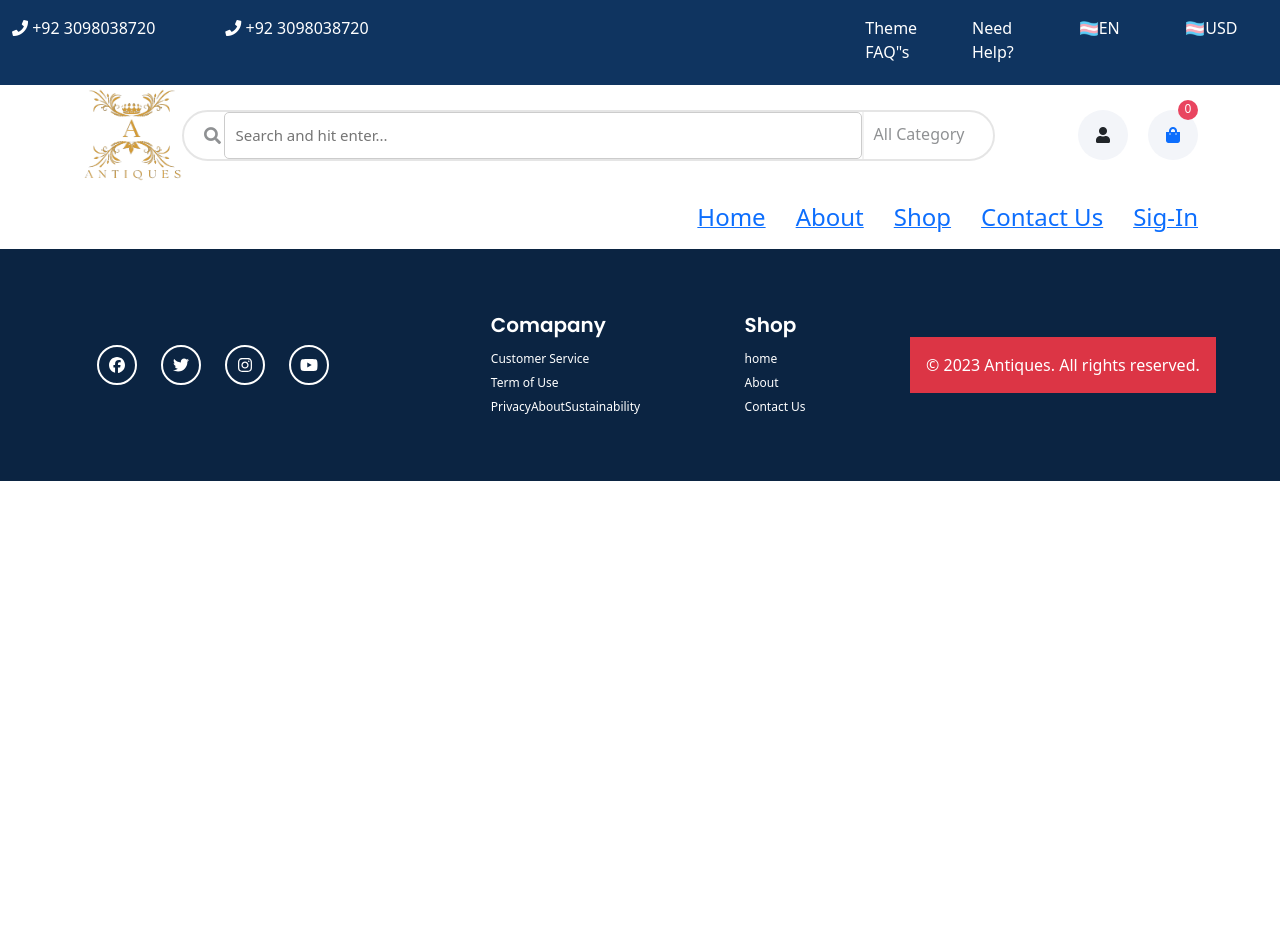
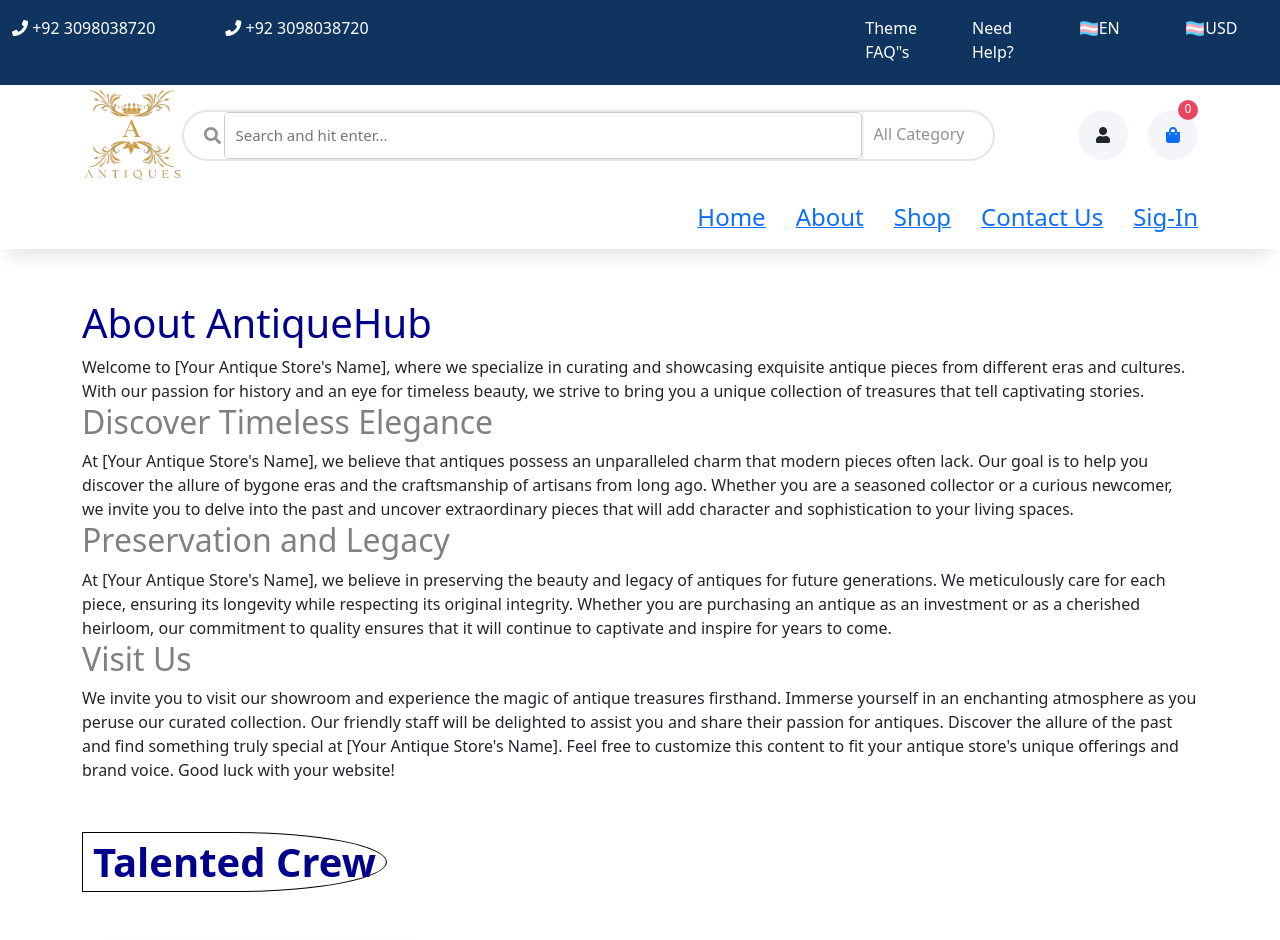
Before and after one commit to RanaZainPNY/mernproject, a React (Create React App) app in the folder frontend/: page /about in a window 1280 px wide. Shown: the top 940 px of the page. Before the commit the page ends 800 px from the top, so only its background shows below. Built offline with nearby package versions, Linux system fonts and the light colour scheme.

Commit message:
integrated aboutus

```diff
--- a/frontend/src/App.js
+++ b/frontend/src/App.js
@@ -6,6 +6,7 @@ import Pages from "./pages/Pages";
 import ContactUs from "./components/website/Contactus/Contactus";
 import Signin from "./components/website/SignIn/Signin";
 import Footer from "./components/website/Footer/Footer";
+import About from "./components/website/About/About";
 
 function App() {
   return (
@@ -16,6 +17,7 @@ function App() {
           <Route path="/" element={<Pages />}></Route>
           <Route path="/contact" element={<ContactUs />}></Route>
           <Route path="/signin" element={<Signin />}></Route>
+          <Route path="/about" element={<About/>}></Route>
         </Routes>
         <Footer />
       </Router>
--- a/frontend/src/components/website/About/About.js
+++ b/frontend/src/components/website/About/About.js
@@ -8,7 +8,7 @@ export default function About() {
       {/* <TopBarBox />
       <Carosuel /> */}
       <Container style={{ marginTop: "50px" }}>
-      <h1 style={{ color: "darkblue" }}>About AntiqueHub</h1>
+        <h1 style={{ color: "darkblue" }}>About AntiqueHub</h1>
         Welcome to [Your Antique Store's Name], where we specialize in curating
         and showcasing exquisite antique pieces from different eras and
         cultures. With our passion for history and an eye for timeless beauty,
@@ -36,19 +36,26 @@ export default function About() {
         the past and find something truly special at [Your Antique Store's
         Name]. Feel free to customize this content to fit your antique store's
         unique offerings and brand voice. Good luck with your website!
-
         <h1 style={{ marginTop: "50px" }}>
           {/* <b>Talented Crew:</b> */}
-          <b style={{ border: "1px solid black", borderRadius: "0 50% 50% 0", padding: "5px 10px", display: "inline-block", color: "darkblue" }}>Talented Crew</b>
-
+          <b
+            style={{
+              border: "1px solid black",
+              borderRadius: "0 50% 50% 0",
+              padding: "5px 10px",
+              display: "inline-block",
+              color: "darkblue",
+            }}
+          >
+            Talented Crew
+          </b>
         </h1>
-
         <Row style={{ marginTop: "50px" }}>
           <Col md={4}>
-            <Card  style={{border: '0'}}>
+            <Card style={{ border: "0" }}>
               <Card.Img
                 variant="top"
-                style={{ maxHeight: "380px", borderRadius: "50%"}}
+                style={{ maxHeight: "380px", borderRadius: "50%" }}
                 src="myimage.jpg"
               />
               {/* <Card.Body>
@@ -88,13 +95,12 @@ export default function About() {
             perspective is the wild roller
           </Col>
         </Row>
-
         <Row style={{ marginTop: "50px" }}>
           <Col md={4}>
-            <Card style={{border: "0"}}>
+            <Card style={{ border: "0" }}>
               <Card.Img
                 variant="top"
-                style={{ maxHeight: "380px",borderRadius: "50%" }}
+                style={{ maxHeight: "380px", borderRadius: "50%" }}
                 src="zainimage.jpeg"
               />
               {/* <Card.Body>
@@ -131,10 +137,9 @@ export default function About() {
             wild roller
           </Col>
         </Row>
-
         <Row style={{ marginTop: "50px" }}>
           <Col md={4}>
-            <Card styel={{border: "0"}}>
+            <Card styel={{ border: "0" }}>
               <Card.Img
                 variant="top"
                 style={{ maxHeight: "380px", borderRadius: "50%" }}
@@ -174,10 +179,9 @@ export default function About() {
             wild roller
           </Col>
         </Row>
-
         <Row style={{ marginTop: "50px" }}>
           <Col md={4}>
-            <Card style={{border: "0"}}>
+            <Card style={{ border: "0" }}>
               <Card.Img
                 variant="top"
                 style={{ maxHeight: "380px", borderRadius: "50%" }}
@@ -217,10 +221,9 @@ export default function About() {
             wild roller
           </Col>
         </Row>
-
         <Row style={{ marginTop: "50px" }}>
           <Col md={4}>
-            <Card style={{border: "0"}}>
+            <Card style={{ border: "0" }}>
               <Card.Img
                 variant="top"
                 style={{ maxHeight: "380px", borderRadius: "50%" }}
@@ -264,8 +267,7 @@ export default function About() {
             perspective is the wild roller
           </Col>
         </Row>
-
-        <h1 style={{marginTop: '50px'}}>Explanation</h1>
+        {/* <h1 style={{marginTop: '50px'}}>Explanation</h1>
         <Row>
           <Col md={3}>
           "Our Experts" showcases the knowledgeable individuals who form the
@@ -308,7 +310,7 @@ export default function About() {
             antiques, employing specialized techniques and methods to protect
             and restore them.
           </Col>
-        </Row>
+        </Row> */}
       </Container>
     </>
   );
```
Also changed, not shown: 1 other file (tests, documents, lock files or other folders).
